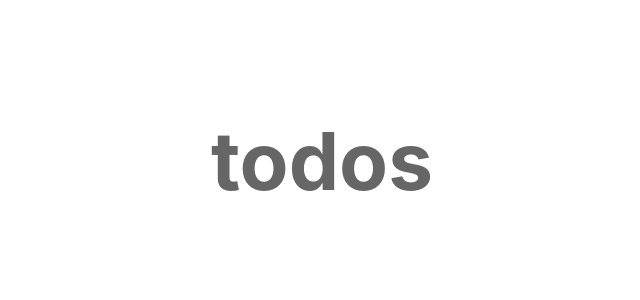
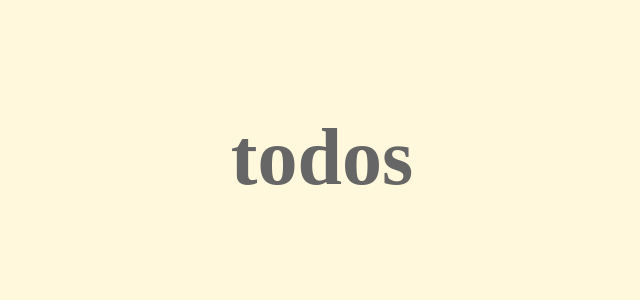
Before and after one commit to skyv26/react-todo-app-v1, a React (Create React App) app: page / in a window 1280 px wide. Shown: the top 300 px of the page, without its empty margins (318-958 px from the left). Built offline with nearby package versions, Linux system fonts and the light colour scheme.

Commit message:
Add `style-resetter`

```diff
--- a/src/index.css
+++ b/src/index.css
@@ -1,13 +1,17 @@
-body {
+*,
+*::after,
+*::before {
   margin: 0;
-  font-family: -apple-system, BlinkMacSystemFont, 'Segoe UI', 'Roboto', 'Oxygen',
-    'Ubuntu', 'Cantarell', 'Fira Sans', 'Droid Sans', 'Helvetica Neue',
-    sans-serif;
-  -webkit-font-smoothing: antialiased;
-  -moz-osx-font-smoothing: grayscale;
+  padding: 0;
+  box-sizing: border-box;
 }
 
-code {
-  font-family: source-code-pro, Menlo, Monaco, Consolas, 'Courier New',
-    monospace;
+html {
+  height: 100%;
 }
+
+body {
+  min-height: 100%;
+  width: 100%;
+  background-color: cornsilk;
+}
```
